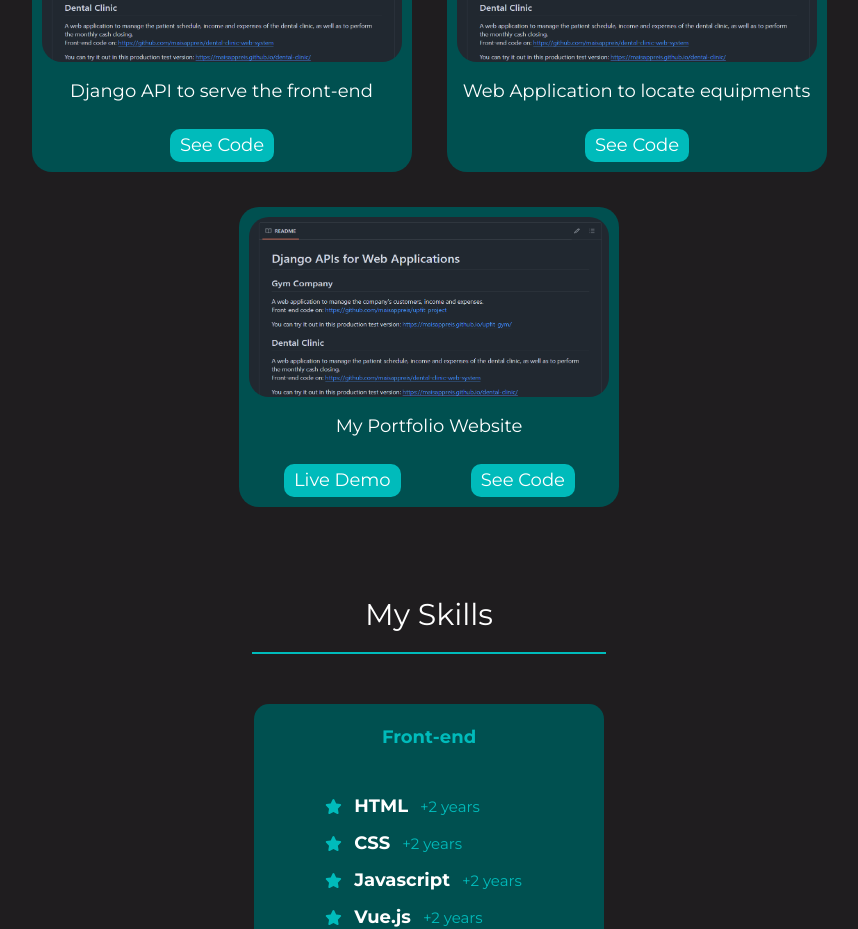
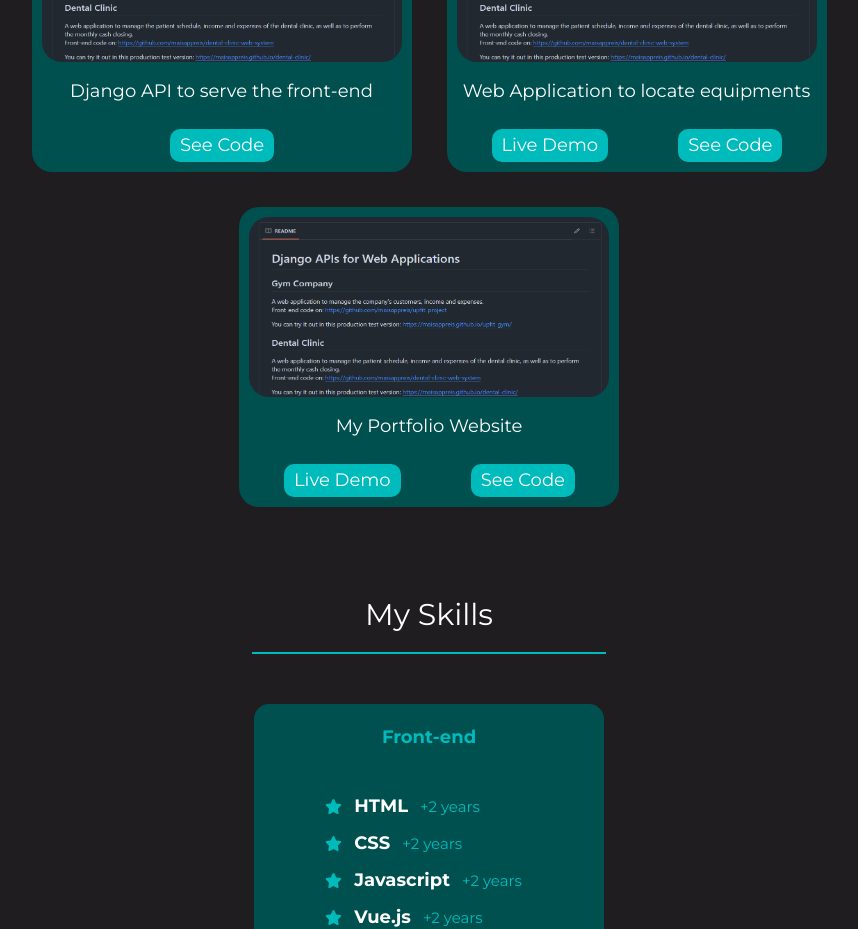
Before and after one commit to maisappreis/maisappreis.github.io, a Next.js app: page / in a window 1280 px wide. Shown: the part 1340-2269 px from the top of the page, without its empty margins (211-1069 px from the left). Built offline with nearby package versions, Linux system fonts and the light colour scheme.

Commit message:
fix: Ajustments

```diff
--- a/src/app/pages/portfolio/page.tsx
+++ b/src/app/pages/portfolio/page.tsx
@@ -14,7 +14,7 @@ const projects = [
     width: 200, height: 180,
     description: "Web Application for a Gym Company",
     demo: "https://maisappreis.github.io/upfit-gym/",
-    code: "https://maisappreis.github.io/dental-clinic/"
+    code: "https://github.com/maisappreis/upfit-project/"
   },
   { src: "/images/django.png",
     alt: "django project",
@@ -27,7 +27,7 @@ const projects = [
     alt: "equipment locator project",
     width: 200, height: 180,
     description: "Web Application to locate equipments",
-    demo: "",
+    demo: "https://maisappreis.github.io/equipment-locator/",
     code: "https://github.com/maisappreis/equipment-locator/"
   },
   { src: "/images/django.png",
```
